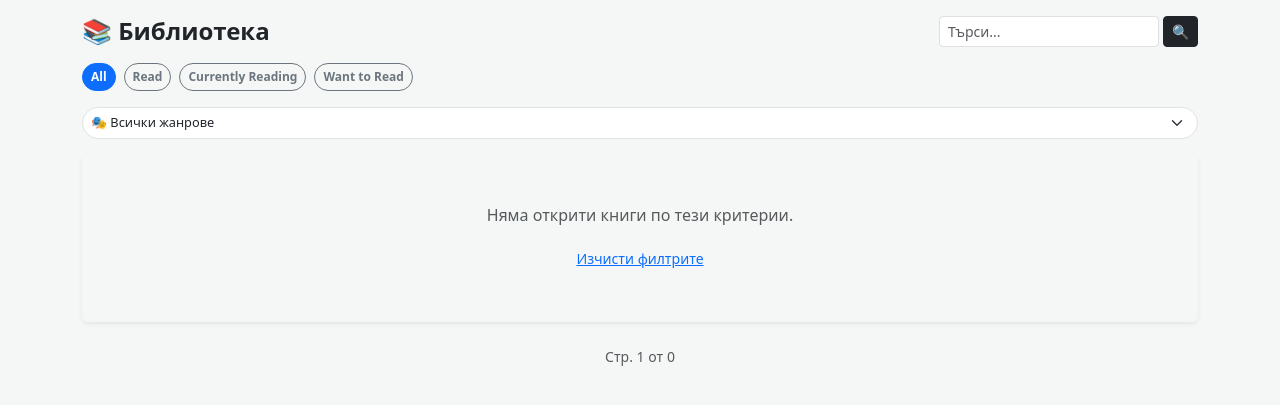
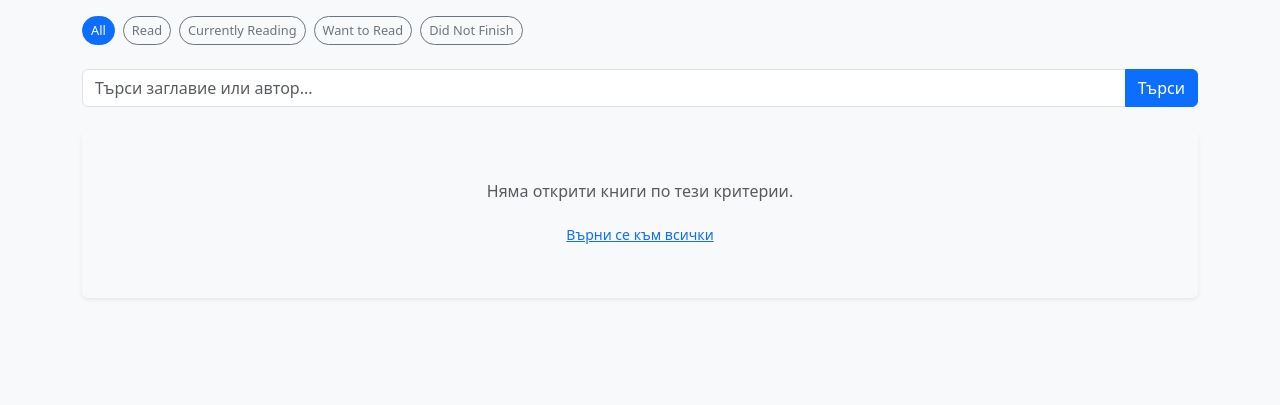
Before and after one commit to drakonko/mybooks, a Flask app: page / in a window 1280 px wide. Shown: the top 405 px of the page. Run offline with Flask 3, Linux system fonts and the light colour scheme; data that the repository does not hold is empty; some libraries are stand-ins or nearby versions.

Commit message:
Add files via upload

```diff
--- a/templates/index.html
+++ b/templates/index.html
@@ -1,108 +1,110 @@
 <!DOCTYPE html>
-<html lang="bg">
+<html lang="en">
 <head>
     <meta charset="UTF-8">
     <meta name="viewport" content="width=device-width, initial-scale=1.0">
-    <title>Моят читателски дневник</title>
+    <title>My Books Diary</title>
     <link rel="stylesheet" href="https://cdn.jsdelivr.net/npm/bootstrap@5.3.0/dist/css/bootstrap.min.css">
     <style>
-        body { background-color: #f4f7f6; }
-        .filter-btn { border-radius: 20px; font-size: 0.75rem; font-weight: 600; }
-        .genre-select { border-radius: 20px; font-size: 0.8rem; height: 32px; border: 1px solid #dee2e6; }
-        .book-card {
-            border-left: 5px solid #0d6efd;
-            margin-bottom: 12px;
-            transition: transform 0.2s;
-            text-decoration: none;
-            color: inherit;
+        .filter-btn { border-radius: 20px; font-size: 0.8rem; }
+        .book-card { border-left: 5px solid #0d6efd; margin-bottom: 10px; border-radius: 8px !important; }
+        .thumb-img { width: 45px; height: 65px; object-fit: cover; border-radius: 4px; background: #eee; }
+        .search-container { position: relative; }
+        .btn-clear-search {
+            position: absolute;
+            right: 85px;
+            top: 50%;
+            transform: translateY(-50%);
+            border: none;
+            background: none;
+            color: #999;
+            z-index: 5;
         }
-        .book-card:hover { transform: translateX(5px); background-color: #fff; }
-        .thumb-img { width: 50px; height: 75px; object-fit: cover; border-radius: 6px; background: #e9ecef; box-shadow: 0 2px 4px rgba(0,0,0,0.1); }
-        .rating-badge { background-color: #fff3cd; color: #856404; border: 1px solid #ffeeba; font-weight: bold; }
-        .genre-tag { font-size: 0.7rem; background: #e2e3e5; padding: 2px 8px; border-radius: 10px; color: #41464b; }
+        .btn-clear-search:hover { color: #333; }
     </style>
 </head>
-<body class="py-3">
-<div class="container">
+<body class="bg-light">
+<div class="container py-3">
 
-    <div class="d-flex justify-content-between align-items-center mb-3">
-        <h4 class="fw-bold mb-0">📚 Библиотека</h4>
-        <form action="{{ url_for('index') }}" method="GET" class="d-flex gap-1">
-            <input type="hidden" name="status" value="{{ current_status }}">
-            <input type="hidden" name="genre" value="{{ current_genre }}">
-            <input type="text" name="search" class="form-control form-control-sm" placeholder="Търси..." value="{{ search_query }}">
-            <button type="submit" class="btn btn-sm btn-dark">🔍</button>
-        </form>
-    </div>
-
-    <div class="d-flex gap-2 overflow-auto mb-2 pb-2" style="scrollbar-width: none;">
-        {% for s in ['All', 'Read', 'Currently Reading', 'Want to Read'] %}
-        <a href="{{ url_for('index', status=s, genre=current_genre, search=search_query) }}"
+    <div class="d-flex gap-2 overflow-auto mb-3 pb-2">
+        {% for s in ['All', 'Read', 'Currently Reading', 'Want to Read', 'Did Not Finish'] %}
+        <a href="{{ url_for('index', status=s, search=search_query) }}"
            class="btn btn-sm {% if current_status == s %}btn-primary{% else %}btn-outline-secondary{% endif %} filter-btn text-nowrap">
             {{ s }}
         </a>
         {% endfor %}
     </div>
 
-    <div class="mb-3">
-        <form action="{{ url_for('index') }}" method="GET" id="genreForm">
+    <div class="mb-4">
+        <form action="{{ url_for('index') }}" method="get" class="search-container">
             <input type="hidden" name="status" value="{{ current_status }}">
-            <input type="hidden" name="search" value="{{ search_query }}">
-            <select name="genre" class="form-select form-select-sm genre-select" onchange="document.getElementById('genreForm').submit()">
-                <option value="All" {% if current_genre == 'All' %}selected{% endif %}>🎭 Всички жанрове</option>
-                {% for g in all_genres %}
-                <option value="{{ g }}" {% if current_genre == g %}selected{% endif %}>{{ g }}</option>
-                {% endfor %}
-            </select>
+
+            <div class="input-group">
+                <input type="text" name="search" class="form-control"
+                       placeholder="Търси заглавие или автор..."
+                       value="{{ search_query if search_query else '' }}">
+
+                {% if search_query %}
+                <a href="{{ url_for('index', status=current_status) }}" class="btn-clear-search text-decoration-none">
+                    &#x2716;
+                </a>
+                {% endif %}
+
+                <button class="btn btn-primary" type="submit">Търси</button>
+            </div>
         </form>
+
+        {% if search_query %}
+        <div class="mt-2 small text-muted">
+            Показани резултати за: <strong>"{{ search_query }}"</strong>
+            <a href="{{ url_for('index', status=current_status) }}" class="ms-2 text-decoration-none">изчисти</a>
+        </div>
+        {% endif %}
     </div>
 
-    <div class="list-group shadow-sm border-0">
+    <div class="list-group shadow-sm">
+        {% if books %}
             {% for book in books %}
-        <a href="{{ url_for('book_details', book_id=book.id) }}" class="list-group-item list-group-item-action book-card d-flex align-items-center border-top-0 border-end-0 border-bottom-0">
+            <a href="{{ url_for('book_details', book_id=book.id) }}" class="list-group-item list-group-item-action book-card d-flex align-items-center">
 
                 <img src="{{ get_cover_url(book.cover_path) }}" class="thumb-img me-3"
-                 onerror="this.src='https://via.placeholder.com/50x75?text=No+Img'">
+                     onerror="this.src='https://via.placeholder.com/45x65?text=No+Img'">
 
                 <div class="flex-grow-1">
                     <h6 class="mb-0 fw-bold">{{ book.title }}</h6>
-                <div class="d-flex align-items-center gap-2">
                     <small class="text-muted">{{ book.author }}</small>
-                    {% if book.genre %}
-                    <span class="genre-tag">{{ book.genre }}</span>
-                    {% endif %}
-                </div>
                 </div>
 
                 <div class="text-end">
-                <span class="badge rating-badge small">{{ book.rating if book.rating else 0 }} ⭐</span>
+                    <span class="badge bg-light text-dark border small d-block mb-1">{{ book.rating }}⭐</span>
                 </div>
             </a>
+            {% endfor %}
         {% else %}
             <div class="text-center py-5">
                 <p class="text-muted">Няма открити книги по тези критерии.</p>
-            <a href="{{ url_for('index') }}" class="btn btn-sm btn-link">Изчисти филтрите</a>
+                <a href="{{ url_for('index') }}" class="btn btn-sm btn-link">Върни се към всички</a>
             </div>
-        {% endfor %}
+        {% endif %}
     </div>
 
+    {% if total_pages > 1 %}
     <div class="d-flex justify-content-between align-items-center mt-4">
         {% if current_page > 1 %}
-            <a href="{{ url_for('index', status=current_status, genre=current_genre, search=search_query, page=current_page-1) }}" class="btn btn-sm btn-outline-primary">← Назад</a>
+            <a href="{{ url_for('index', status=current_status, search=search_query, page=current_page-1) }}" class="btn btn-sm btn-outline-primary">← Предишна</a>
         {% else %}
             <div></div>
         {% endif %}
 
-        <span class="small text-muted">Стр. {{ current_page }} от {{ total_pages }}</span>
+        <span class="small text-muted text-center">Стр. {{ current_page }} от {{ total_pages }}</span>
 
         {% if current_page < total_pages %}
-            <a href="{{ url_for('index', status=current_status, genre=current_genre, search=search_query, page=current_page+1) }}" class="btn btn-sm btn-outline-primary">Напред →</a>
+            <a href="{{ url_for('index', status=current_status, search=search_query, page=current_page+1) }}" class="btn btn-sm btn-outline-primary">Следваща →</a>
         {% else %}
             <div></div>
         {% endif %}
     </div>
+    {% endif %}
 </div>
-
-<script src="https://cdn.jsdelivr.net/npm/bootstrap@5.3.0/dist/js/bootstrap.bundle.min.js"></script>
 </body>
 </html>
```
Lines whose indentation alone changed are shown as unchanged.
